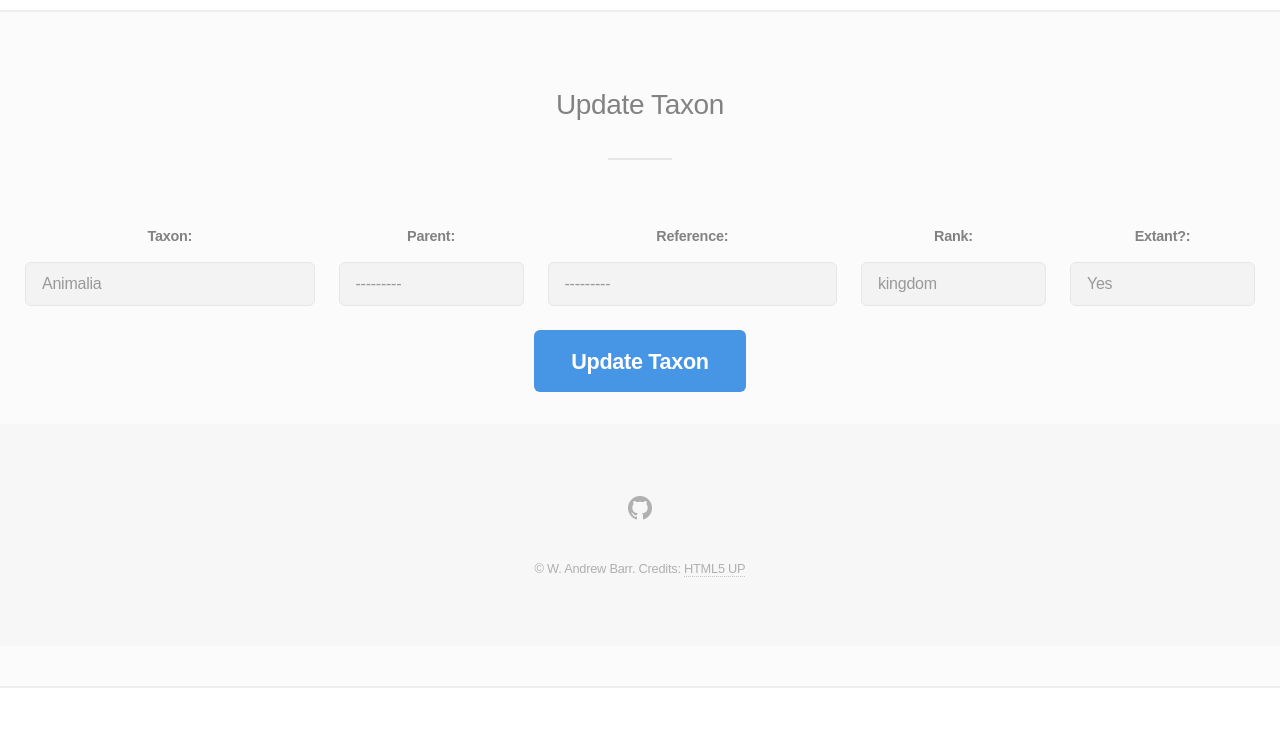
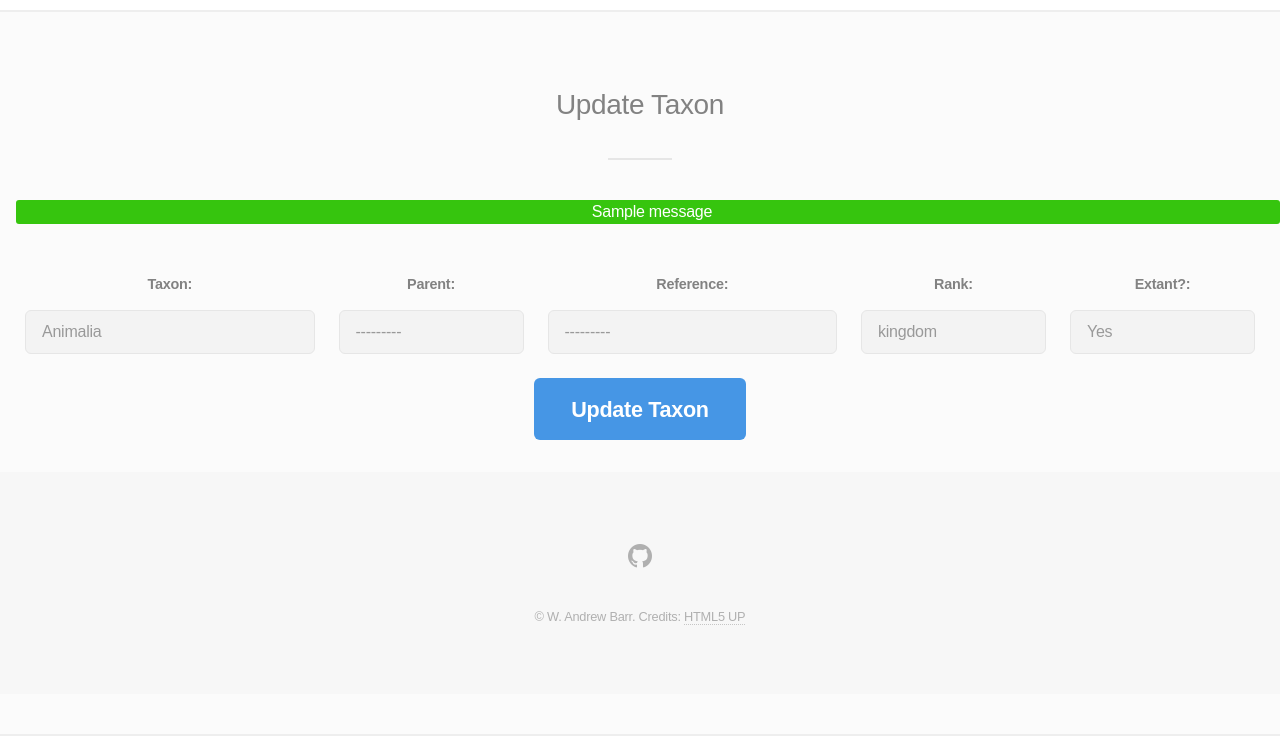
Before and after one commit to wabarr/taxonomy, a Django app: page /update/1/ in a window 1280 px wide. Shown: the part 180-916 px from the top of the page. Before the commit the page ends 868 px from the top, so only its background shows below. Run offline with Django 3.2, Linux system fonts and the light colour scheme; a user stored in the database is signed in; data comes from the database, SQL or seed files in the repository; tables that the repository leaves empty hold one stand-in row (values such as "Sample post"); one stand-in notice (Sample message) is shown; parts of the project's set-up code (start-up, migrations or seed data) failed here and were passed over; some libraries are stand-ins or nearby versions.

Commit message:
fix change form to redirect and have mesages

```diff
--- a/taxonomy/templates/changeTaxon.html
+++ b/taxonomy/templates/changeTaxon.html
@@ -15,6 +15,17 @@
         </header>
 
         <form id="entryform" method="post">
+                    <div class="row uniform">
+                    <div class="12u">
+                        {% if messages %}
+                        <ul class="messages">
+                            {% for message in messages %}
+                                <li{% if message.tags %} class="{{ message.tags }}"{% endif %}>{{ message }}</li>
+                        {% endfor %}
+                        </ul>
+                    {% endif %}
+                    </div>
+                    </div>
                     <div class="row uniform"><div class="12u">{{ form.non_field_errors }}</div></div>
                     <div class="row uniform paddedsides">{% csrf_token %}
 
--- a/taxonomy/views.py
+++ b/taxonomy/views.py
@@ -5,18 +5,23 @@ from taxonomy.models import Taxon
 from django.contrib.auth.decorators import permission_required
 from django.utils.decorators import method_decorator
 from django.contrib.messages.views import SuccessMessageMixin
+from django.core.urlresolvers import reverse
 
 class TaxonList(TemplateView):
     template_name = 'taxa_list.html'
 
-class ChangeTaxon(UpdateView):
+class ChangeTaxon(SuccessMessageMixin, UpdateView):
     template_name = 'changeTaxon.html'
     model = Taxon
     form_class = TaxonForm
+    success_message = "Successfully edited this taxon."
 
     @method_decorator(permission_required("Taxon.can_change", "/admin/login/"))
     def dispatch(self, *args, **kwargs):
         return super(ChangeTaxon, self).dispatch(*args, **kwargs)
+
+    def get_success_url(self):
+        return reverse("change-taxon", args=[self.object.id])
 
 class AddTaxa(SuccessMessageMixin, CreateView):
     form_class = TaxonForm
```
